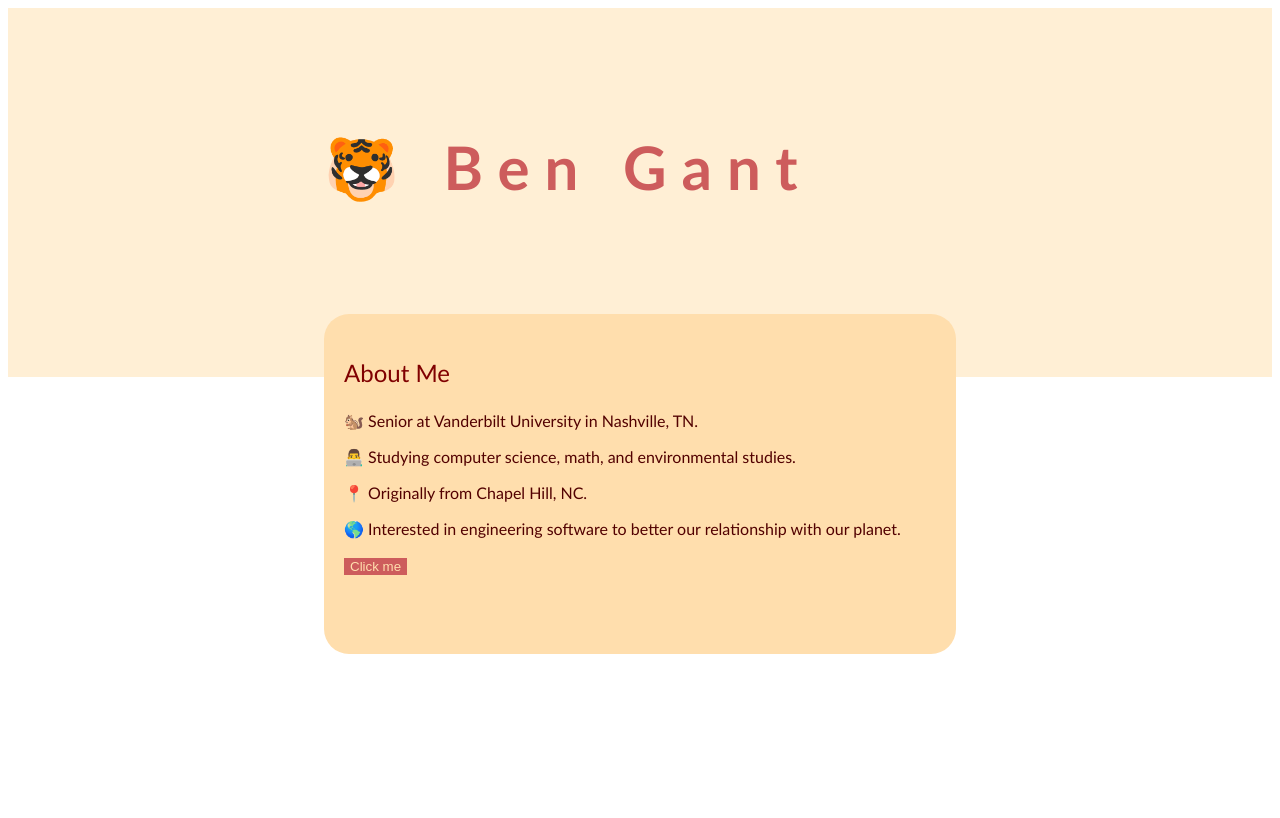
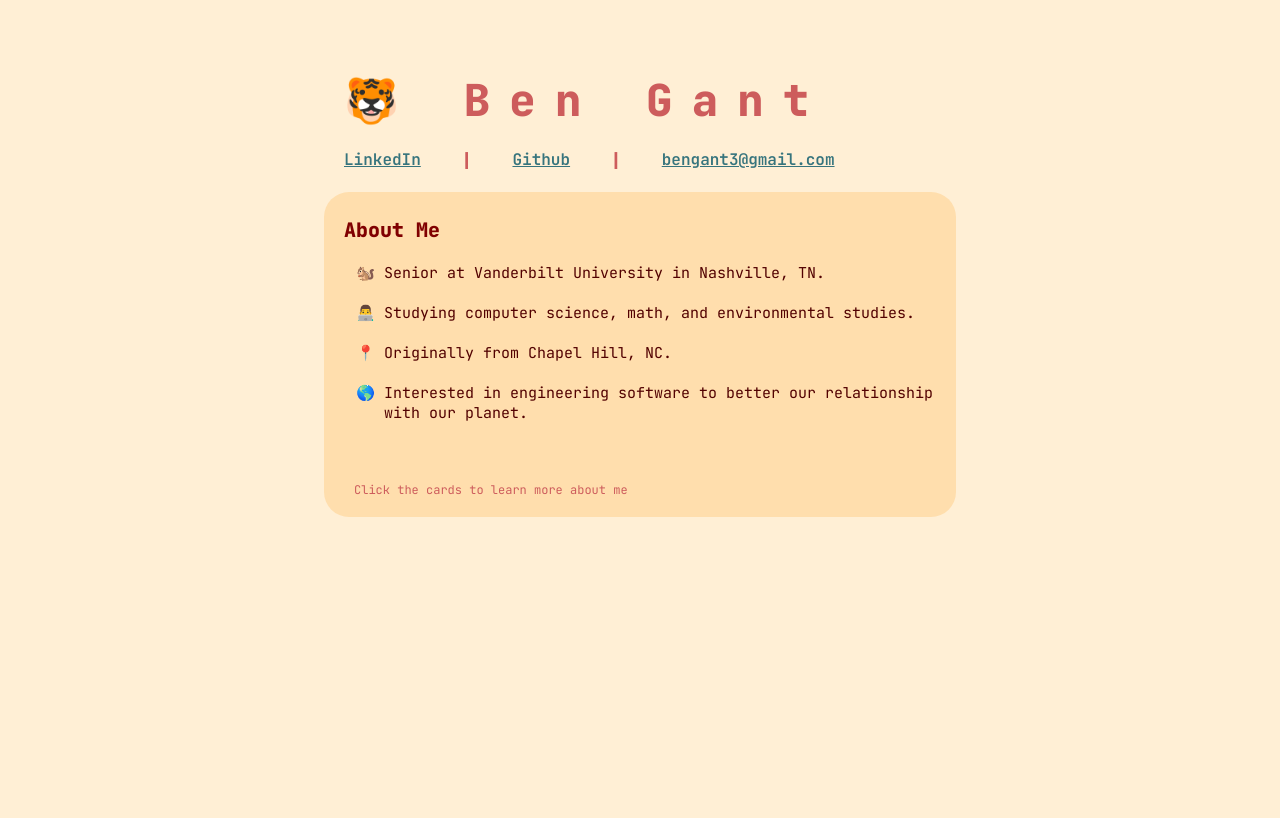
Before and after one commit to bengant3/my-website, a Gatsby site: page / in a window 1280 px wide. Built offline with nearby package versions, Linux system fonts and the light colour scheme; Gatsby itself is replaced by a stand-in of ours.

Commit message:
added links, tweaks, font, hint and polished UI

```diff
--- /dev/null
+++ b/gatsby-browser.js
@@ -0,0 +1,4 @@
+import "./src/styles/global.css"
+import "@fontsource/jetbrains-mono/400.css"
+import "@fontsource/jetbrains-mono/600.css"
+import "@fontsource/jetbrains-mono/800.css"
--- a/package.json
+++ b/package.json
@@ -15,6 +15,7 @@
     "clean": "gatsby clean"
   },
   "dependencies": {
+    "@fontsource/jetbrains-mono": "^4.5.9",
     "antd": "^4.20.2",
     "gatsby": "^4.13.1",
     "gatsby-plugin-antd": "^2.2.0",
--- a/src/components/ReactCardFlip.js
+++ b/src/components/ReactCardFlip.js
@@ -27,11 +27,11 @@ const ReactCardFlip = (props) => {
     let arr = [];
     for (let i = 0; i < num; ++i) {
       arr.push(-180);
-      styles[`card${i}`] = {
-        transform: `rotateY(${rotations[i]}deg)`,
-        zIndex: isFlipped == i ? '2' : '1',
-        ...cardStyleTemplate,
-      }
+      // styles[`card${i}`] = {
+      //   transform: `rotateY(${rotations[i]}deg)`,
+      //   zIndex: isFlipped == i ? '2' : '1',
+      //   ...cardStyleTemplate,
+      // }
     }
     arr[0] = 0;
     setRotations(arr);
@@ -146,7 +146,7 @@ ReactCardFlip.defaultProps = {
   flipDirection: 'horizontal',
   flipSpeedBackToFront: 0.6,
   flipSpeedFrontToBack: 0.6,
-  infinite: false,
+  infinite: true,
   isFlipped: false,
 };
 
--- a/src/components/card.js
+++ b/src/components/card.js
@@ -5,81 +5,92 @@ const Card = ({card, click}) => {
     const [title, setTitle] = useState(card.title);
     const [data, setData] = useState(card.data);
 
-    const color = (event, col) => {
-        event.target.style.backgroundColor = col;
-    }
-
-    //useEffect(() => {alert("cdata = "+JSON.stringify(card.data))}, [])
-
     const generateObjectList = data => {
         let arr = [];
         for (let i = 0; i/2 < data.length; i += 2) {
             //using index instead of for/of so that title is always gauranteed before desc
-            arr[i] = <dt style={textStyle}>{data[i/2].title}</dt>;
-            arr[i+1] = <dd style={{...textStyle, color: "indianred"}}>{"\t"+data[i/2].description}</dd>;
+            arr[i] = <dt style={styles.text}>{data[i/2].title}</dt>;
+            arr[i+1] = <dd style={{...styles.text, color: "indianred"}}>{"\t"+data[i/2].description}</dd>;
         }
         return arr;
     }
 
     return (
         <div
-            style={cardStyle}
+            style={styles.card}
             onClick={() => click()}
             onKeyDown={ev => {if(ev.key === " " || ev.key === "Enter") click();}}
-            role="button">
-            <p style={titleStyle}>{title}</p>
+            role="button"
+        >
+            <p style={styles.title}>{title}</p>
             {type === "ultext" &&
                 <ul>
-                    {data.map(t => <li style={textStyle}>{t}</li>)}
+                    {data.map(t => <li style={styles.text}>{t}</li>)}
                 </ul>
             }
             {type === "ulobject" &&
-                <dl style={objectList}>
+                <dl style={styles.objectList}>
                     {generateObjectList(data)}
                 </dl>
             }
+            {type === "ullink" &&
+                <ul style= {styles.linkList}>
+                    {data.map(o =>
+                        <li style={styles.text}><a href={o.link} target="_blank">{o.title}</a>{o.description}</li>
+                    )}
+                </ul>
+            }
             {type === "text" &&
-                data.map(t => <p style={textStyle}>{t}</p>)
+                <ul style={{listStyleType: "emoji-list"}}>
+                    {data.map(t => <li style={{...styles.text, marginBottom: 20}}>{t}</li>)}
+                </ul>
+
             }
-            <button
-                style={buttonStyle}
-                onMouseEnter={event => {event.target.style.backgroundColor = "lightblue";}}
-                onMouseLeave={event => {event.target.style.backgroundColor = "indianred";}}>
-                    {"Click me"}
-            </button>
         </div>
     )
 }
 
 export default Card;
 
-const cardStyle = {
+const styles = {
+    card: {
         borderRadius: 25,
         backgroundColor: "navajoWhite",
         fontFamily: "Trebuchet MS, sans-serif",
-    padding: 20,
-    height: 300,
-}
-const titleStyle = {
-    fontSize: 24,
-    color: "maroon"
-}
-const textStyle = {
-    color: "#520000"
-}
-const objectTitleStyle = {
-
-}
-const objectList = {
+        paddingLeft: 20,
+        paddingRight: 20,
+        paddingTop: 5,
+        height: 320,
+    },
+    title: {
+        fontSize: 20,
+        fontWeight: "bold",
+        color: "maroon",
+    },
+    text: {
+        fontSize: 15,
+        color: "#520000",
+    },
+    link: {
+        //color: "indianred",
+    },
+    linkList: {
+        listStyleType: "none",
+        paddingLeft: 40,
+        textIndent: -40,
+    },
+    objectList: {
         listStyleType: "circle",
-}
-const buttonStyle = {
+    },
+    button: {
         backgroundColor: "indianred",
         border: "none",
         marginRight: 15,
         marginBottom: 15,
         color: "navajowhite"
+    },
 }
+
 
 //Icon attricution
 //<a href="https://www.flaticon.com/free-icons/down-arrow" title="down arrow icons">Down arrow icons created by Roundicons - Flaticon</a>
--- a/src/data/textData.js
+++ b/src/data/textData.js
@@ -9,10 +9,10 @@ const data = [
         type: "text",
         title: "About Me",
         data: [
-            "🐿️ Senior at Vanderbilt University in Nashville, TN.",
-            "👨‍💻 Studying computer science, math, and environmental studies.",
-            "📍 Originally from Chapel Hill, NC.",
-            "🌎 Interested in engineering software to better our relationship with our planet.",
+            "Senior at Vanderbilt University in Nashville, TN.",
+            "Studying computer science, math, and environmental studies.",
+            "Originally from Chapel Hill, NC.",
+            "Interested in engineering software to better our relationship with our planet.",
         ]
     },
     {
@@ -51,14 +51,30 @@ const data = [
         ]
     },
     {
-        type: "text",
+        type: "ullink",
         title: "Projects I've Worked on",
         data: [
-            "FlashMob...under construction",
-            "As a part of a capstone course, I investigated the energy footprint of various blockchain consensus algorithms and how blockchain implementations affect the environmental and social outcomes associated with peer-to-peer microgrids that use a blockchain platform. You can read it here.",
-            "Kanban: Created a simple, Trello-like task manager using Electron with a TypeScript/React frontend, Node/Express backend, and MongoDB database. Find it on my github.",
-            "I researched the energy footprints of data centers with a special emphasis on the Meta data center located in Forest City, NC, to understand the hidden energy footprint of the digital world and how these data centers affect local infrastructure and socio-political landscapes.",
-            "Recycle Nashville: A simple React-based website that informs users about recycling best practices in Nashville, TN. Website includes an interactive quiz and Google Maps API to the nearest recycling center among other pages. Find it at thewebsiteurl.",
+            {
+                title: "Micro Scale, Macro Impact",
+                link: "",
+                description: ": an investigation into the energy footprint of different blockchain implementations and how the technology can be used in energy grids.",
+            },
+            {
+                title: "Kanban",
+                link: "https://github.com/bengant3/kanban",
+                description: ": a Trello-like task manager using Electron with a TypeScript/React frontend and Node/Express backend.",
+
+            },
+            {
+                title: "Forest City Data Center",
+                link: "",
+                description: ": a research project about the impact, economically and environmentally, of data centers, with special attention to a case study in Forest City.",
+            },
+            {
+                title: "Recycle Nashville",
+                link: "https://recyclenashville.gatsbyjs.io/",
+                description: ": a React-based website including local recycling info, interactive quiz built form scratch, and Google Maps integration.",
+            },
         ]
     },
     {
--- a/src/pages/index.js
+++ b/src/pages/index.js
@@ -1,6 +1,6 @@
 import React, { useEffect, useState } from "react"
 import reactDom from "react-dom"
-import * as styles from "../styles/indexStyles"
+//import * as styles from "../styles/indexStyles"
 import data from "../data/textData"
 import { Footer } from "antd/lib/layout/layout";
 import Card from "../components/Card"
@@ -9,44 +9,42 @@ import ReactCardFlip from "../components/ReactCardFlip"
 const NUM_CARDS = 5;
 
 const IndexPage = () => {
-  const [cardNum, setCard] = useState(0);
-  const [clicked, setClicked] = useState(false);
-  const [expanded, toggleExpand] = useState(false);
-  const [currCard, setCurrCard] = useState(data[cardNum] || {});
-
-  const [flipped, flip] = useState(0);
+  const [hint, showHint] = useState(false);
+  const [initial, setInitial] = useState(true);
+  const [currCard, flip] = useState(0);
+  //const [expanded, toggleExpand] = useState(false);
 
   useEffect(() => {
-    setCurrCard(data[cardNum]);
-  }, [cardNum])
+    setTimeout(() => {
+      if(initial) showHint(true);
+    }, 3000);
+  }, [])
 
   useEffect(() => {
-    if(clicked) {
-      if(cardNum+1 >= NUM_CARDS) {
-        setCard(0);
-        toggleExpand();
-        alert("Cards to unfold");
-      } else {
-        setCard(cardNum+1);
-      }
-    }
-    setClicked(false);
-  }, [clicked])
-
-  //useEffect(() => {alert(data); alert(JSON.stringify(data[0]))}, [])
+    setInitial(false);
+    showHint(false);
+  }, [currCard])
 
   return (
-    <main style={pageStyles}>
+    <main style={styles.page}>
       <title>Ben Gant</title>
-      <h1 style={headingStyles}>
-        <p style={mainHeaderStyles}>🐯 Ben Gant</p>
-        <br />
+      <h1 style={styles.mainHeader}>
+        🐯 Ben Gant
       </h1>
-      <div style={cardContainerStyle}>
+      <div style={styles.linksContainer}>
+        <a style={styles.link} href="https://www.linkedin.com/in/bengant/" target="_blank">LinkedIn</a>
+        <b style={styles.linkDivider}>|</b>
+        <a style={styles.link} href="https://github.com/bengant3" target="_blank">Github</a>
+        <b style={styles.linkDivider}>|</b>
+        <a style={styles.link} href="mailto:bengant3@gmail.com" target="_blank">bengant3@gmail.com</a>
+      </div>
+      {hint &&
+        <p style={styles.hint}>Click the cards to learn more about me</p>
+      }
+      <div style={styles.cardContainer}>
         <ReactCardFlip
-          isFlipped={flipped}
+          isFlipped={currCard}
           flipDirection={"horizontal"}
-          infinite
         >
           <Card
             click={() => flip(1)}
@@ -78,22 +76,48 @@ export default IndexPage
 
 // styles
 
-const mainHeaderStyles = {
-  fontSize: 60,
-  letterSpacing: 15,
-  color: "indianred",
-  fontFamily: "Trebuchet MS, sans-serif",
+const styles = {
+  mainHeader: {
+    fontSize: 44,
+    fontWeight: 800,
+    letterSpacing: "1.5vw",
+    color: "indianred",
+    marginLeft: 20,
+    marginTop: 0,
+    marginBottom: 20,
+  },
+  cardContainer: {
+    height: 300,
+  },
+  page: {
+    backgroundColor: "papayaWhip",
+    padding: "5% 25%",
+  },
+  linksContainer: {
+    width: "80%",
+    display: "flex",
+    flexDirection: "row",
+    justifyContent: "space-between",
+    fontSize: 18,
+    margin: 20,
+  },
+  link: {
+    color: "#36747D",
+    fontSize: 16,
+    fontWeight: 600,
+    marginRight: 15,
+  },
+  linkDivider: {
+    color: "indianred",
+    marginRight: 15,
+  },
+  hint: {
+    position: "absolute",
+    color: "indianred",
+    fontSize: 12,
+    fontWeight: 400,
+    marginTop: 290,
+    marginLeft: 30,
+    zIndex: 5,
+  },
 }
-const cardContainerStyle = {
-  display: "flex",
-  flexDirection: "column",
-}
-const pageStyles = {
-  backgroundColor: "papayaWhip",
-  padding: "5% 25%",
-  fontFamily: "-apple-system, Roboto, sans-serif, serif",
-}
-const headingStyles = {
-  marginTop: 0,
-  marginBottom: 10,
-}
--- /dev/null
+++ b/src/styles/global.css
@@ -0,0 +1,18 @@
+html {
+    background-color: papayawhip;
+
+}
+* {
+    font-family: "JetBrains Mono", "Trebuchet MS", sans-serif;
+}
+a:visited {
+    text-decoration: none;
+}
+::selection {
+    background-color: lightblue;
+}
+@counter-style emoji-list {
+    system: fixed;
+    symbols: 🐿️ 👨‍💻 📍 🌎;
+    suffix: " ";
+  }
```
Also changed, not shown: src/styles/indexStyles.js (deleted), 1 other file. Lines whose indentation alone changed are shown as unchanged.
